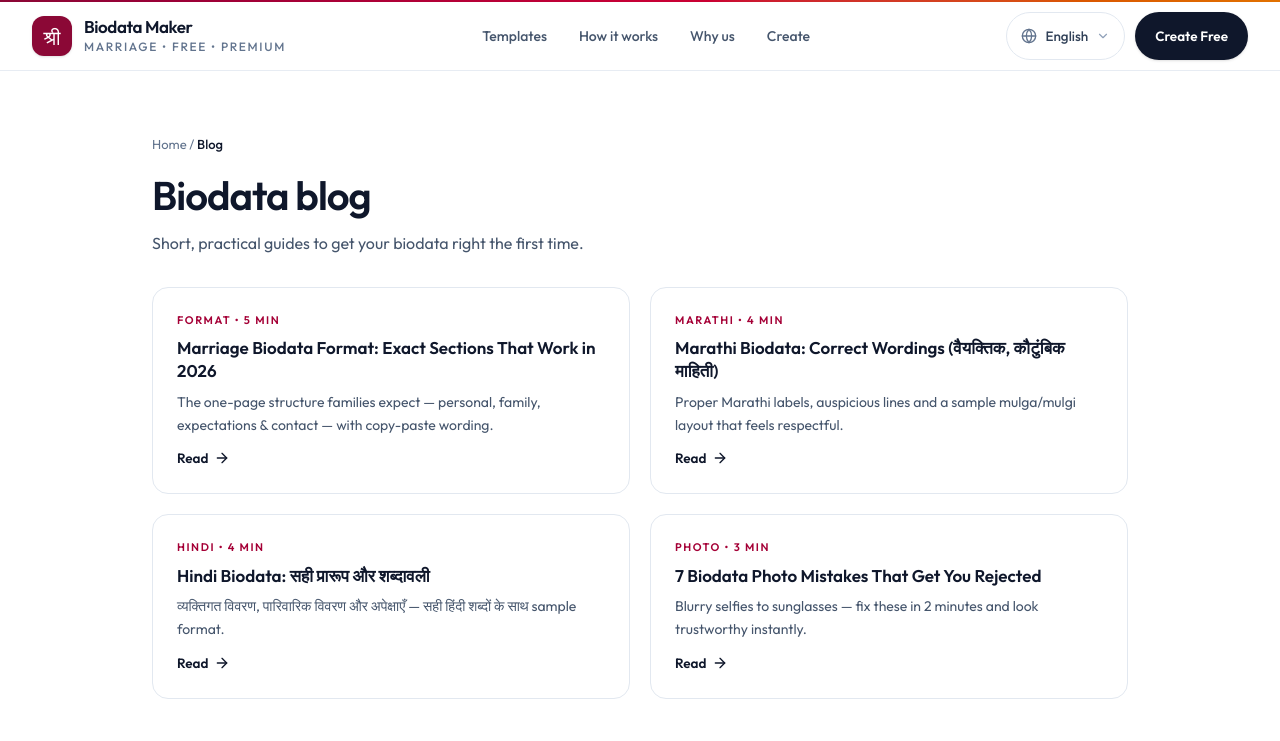
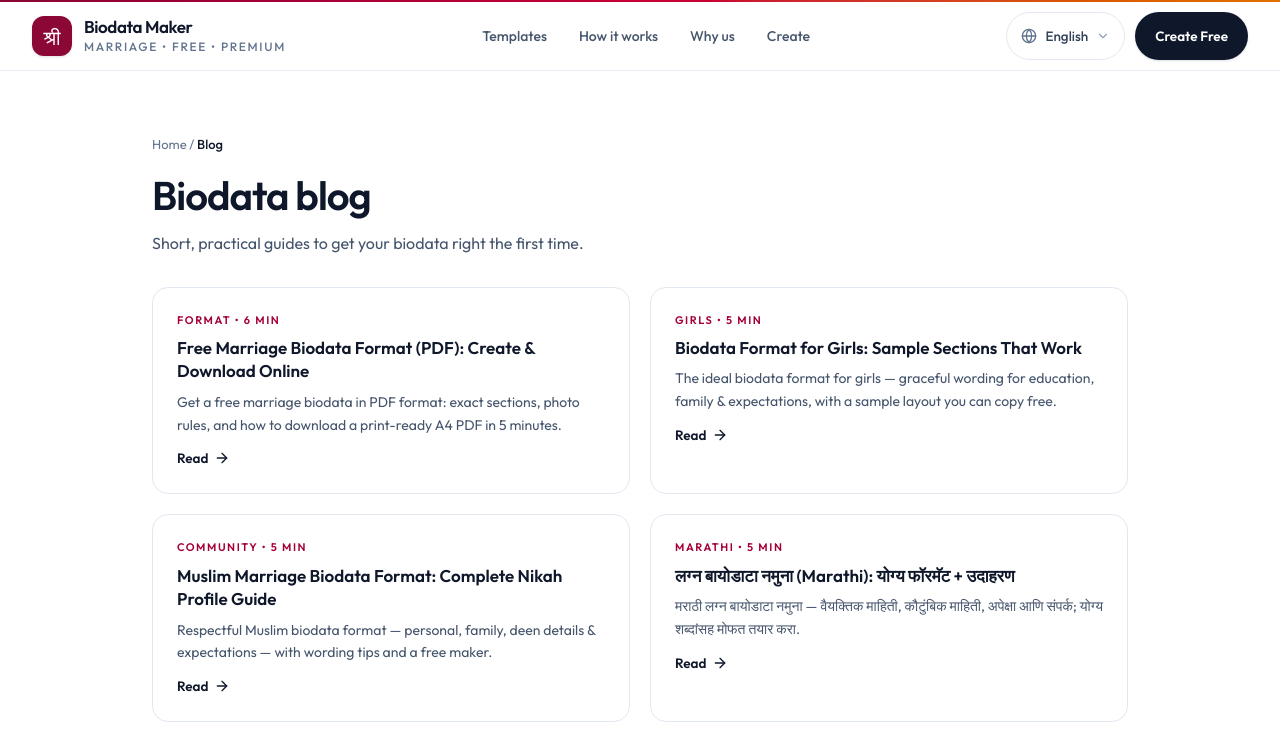
Before and after one commit to Tejas3085/marriage-biodata-maker, a Next.js app: page /blog in a window 1280 px wide. Shown: the top 741 px of the page. Built offline with nearby package versions, Linux system fonts and the light colour scheme.

Commit message:
feat: add blog posts data file for static content storage

```diff
--- a/app/blog/posts.ts
+++ b/app/blog/posts.ts
@@ -9,6 +9,58 @@ export interface Post {
 }
 
 export const POSTS: Post[] = [
+  {
+    slug: "free-marriage-biodata-format-pdf",
+    title: "Free Marriage Biodata Format (PDF): Create & Download Online",
+    excerpt: "Get a free marriage biodata in PDF format: exact sections, photo rules, and how to download a print-ready A4 PDF in 5 minutes.",
+    category: "Format",
+    readTime: "6 min",
+    date: "2026-10-14",
+    body: [
+      { h: "What a standard biodata format includes", p: ["A complete marriage biodata fits on one A4 page: auspicious header, personal details (name, birth date, height, education, occupation, income), family details (parents, siblings, native place), partner expectations in 2–3 lines, and contact information.", "For a PDF version, the same content is exported as a print-ready A4 document — crisp in both colour and black-and-white printing, and easy to share on WhatsApp."] },
+      { h: "How to get your free PDF in 5 minutes", p: ["Fill the guided form with your details, upload a clear recent photo, and pick from 30+ traditional or modern templates in English, Hindi or Marathi.", "On the preview screen choose PDF document instead of PNG — the file downloads instantly, sized for A4, with no signup and no watermark. Premium designs (₹49) are optional; every free template exports PDF too."] },
+      { h: "Mistakes that ruin a biodata PDF", p: ["Blurry forwarded images, typos in phone numbers, and casual selfies are the top three reasons biodatas get ignored. Always export a fresh file rather than re-forwarding an old one.", "Keep expectations short and respectful, verify every date twice, and print one test copy on A4 before sharing widely."] },
+    ],
+  },
+  {
+    slug: "biodata-format-for-marriage-girl",
+    title: "Biodata Format for Girls: Sample Sections That Work",
+    excerpt: "The ideal biodata format for girls — graceful wording for education, family & expectations, with a sample layout you can copy free.",
+    category: "Girls",
+    readTime: "5 min",
+    date: "2026-10-12",
+    body: [
+      { h: "The sections families look for first", p: ["A girl's biodata follows the same one-page order: personal details, education and occupation, family background, partner expectations, and contact. Education and family sections get the closest reading, so keep them precise and typo-free.", "A recent, well-lit photo in traditional or neat formal wear with a plain background builds instant trust. Avoid filters, selfies and group crops."] },
+      { h: "Wording expectations gracefully", p: ["Two to three warm lines are enough: preferred age range, education and location. Phrases like 'seeking a well-settled, understanding partner' read better than long demand lists.", "Keep horoscope details to one line (rashi, nakshatra, gotra) unless the other family specifically asks for a full kundli match."] },
+      { h: "Copy this sample structure", p: ["Name, date of birth and age → height → education → occupation and city → father's and mother's name and occupation → siblings with marital status → native place → 2-line expectations → phone number.", "Build it free with photos and proper formatting in our maker — Hindi, Marathi and English wordings included, PNG and A4 PDF download included."] },
+    ],
+  },
+  {
+    slug: "muslim-marriage-biodata-format",
+    title: "Muslim Marriage Biodata Format: Complete Nikah Profile Guide",
+    excerpt: "Respectful Muslim biodata format — personal, family, deen details & expectations — with wording tips and a free maker.",
+    category: "Community",
+    readTime: "5 min",
+    date: "2026-10-10",
+    body: [
+      { h: "Sections of a Muslim nikah biodata", p: ["Begin with Bismillah-ir-Rahman-ir-Rahim, then personal details: name, age, height, education, occupation and city. Family details follow — parents' names and occupations, siblings, and native place.", "Many families appreciate a short deen section: namaz regularity, Quranic education, and maslak/sect if relevant. Keep it honest and brief — one or two lines."] },
+      { h: "Expectations and mehr, worded well", p: ["State partner expectations simply: age range, education, location and deeni preferences. If mehr expectations exist, families usually discuss them privately rather than printing figures.", "Avoid sharing ID numbers or documents publicly. A phone number and city are enough for first contact."] },
+      { h: "Photo and language tips", p: ["A modest, recent, well-lit photo with a plain background works best — hijab or no hijab, exactly as you dress daily, so the meeting holds no surprises.", "Create it free in English or Hindi with respectful formatting and instant HD download — no signup needed."] },
+    ],
+  },
+  {
+    slug: "marathi-lagna-biodata-namuna",
+    title: "लग्न बायोडाटा नमुना (Marathi): योग्य फॉरमॅट + उदाहरण",
+    excerpt: "मराठी लग्न बायोडाटा नमुना — वैयक्तिक माहिती, कौटुंबिक माहिती, अपेक्षा आणि संपर्क; योग्य शब्दांसह मोफत तयार करा.",
+    category: "Marathi",
+    readTime: "5 min",
+    date: "2026-10-09",
+    body: [
+      { h: "प्रमाणित एक-पानी क्रम", p: ["॥ श्री गणेशाय नमः ॥ ने सुरुवात करा. नंतर वैयक्तिक माहिती (नाव, जन्मतारीख, वय, उंची, शिक्षण, नोकरी), कौटुंबिक माहिती (वडील, आई, भाऊ-बहीण, मूळ गाव), अपेक्षा (२–३ ओळी) आणि संपर्क.", "प्रत्येक मुद्दा एका ओळीत ठेवा. Devanagari अंक सातत्याने वापरा — २४ आणि 24 मिसळू नका."] },
+      { h: "फोटो आणि छपाई", p: ["अलीकडचा, स्पष्ट, समोरून काढलेला फोटो; साधी पार्श्वभूमी; पारंपरिक किंवा नीटनेटका पेहराव. फिल्टर आणि सेल्फी टाळा.", "A4 वर HD PNG किंवा PDF डाउनलोड करा — रंगीत आणि ब्लॅक-अँड-व्हाइट दोन्ही प्रिंटमध्ये स्पष्ट दिसते."] },
+      { h: "नमुना रचना (कॉपी करा)", p: ["नाव → जन्मतारीख, वय → उंची → शिक्षण → नोकरी, शहर → वडिलांचे नाव, व्यवसाय → आईचे नाव → भावंडे → अपेक्षा → मोबाईल नंबर.", "आमच्या मोफत मेकरमध्ये हाच नमुना फोटो आणि योग्य फॉन्टसह ५ मिनिटांत तयार करा — नोंदणी नको, वॉटरमार्क नाही."] },
+    ],
+  },
   {
     slug: "marriage-biodata-format",
     title: "Marriage Biodata Format: Exact Sections That Work in 2026",
```
